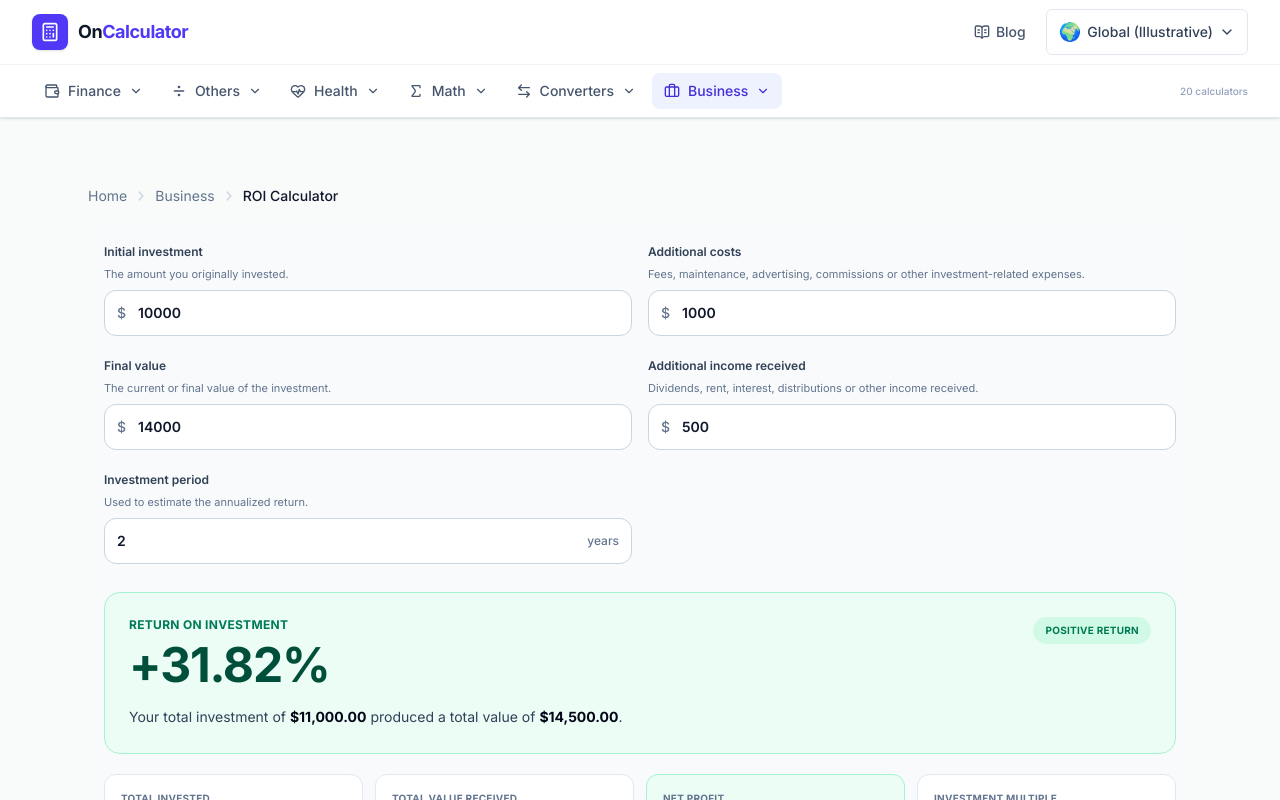
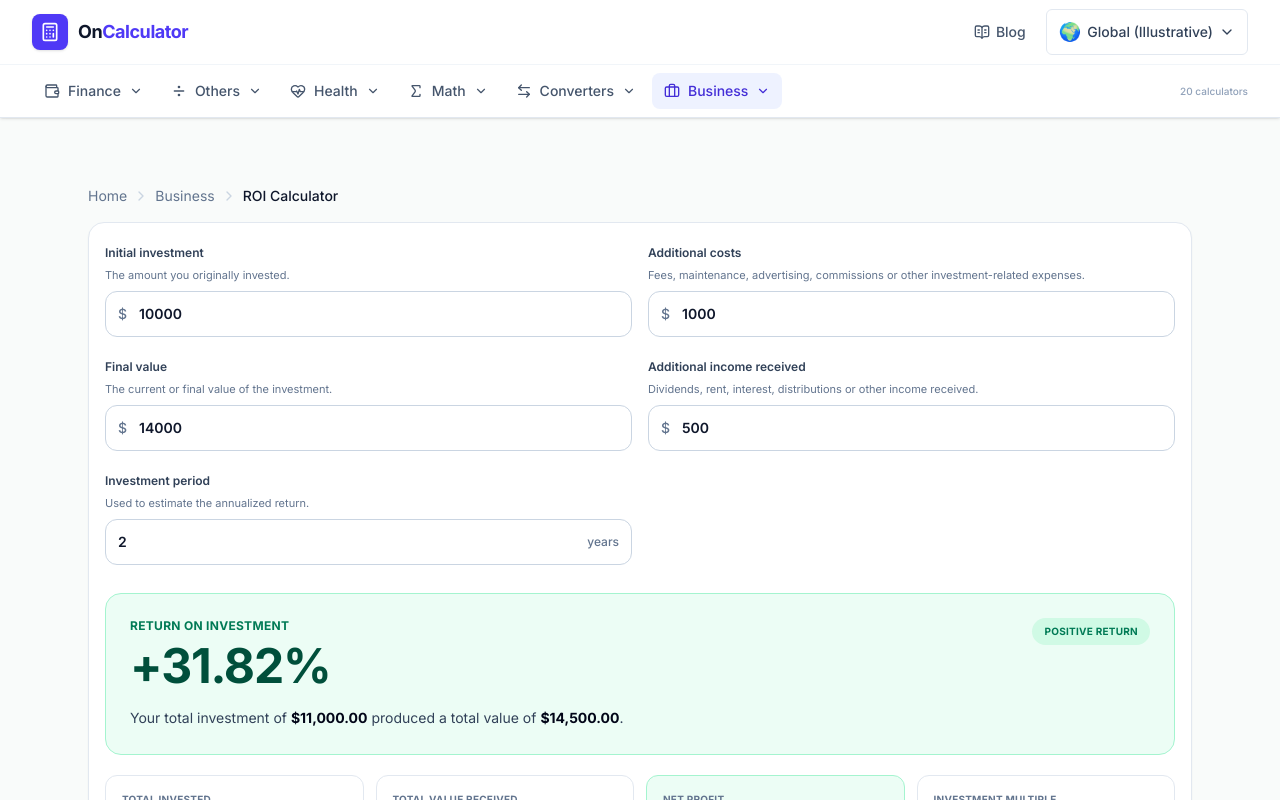
Before and after one commit to Sant7611/calchub, a Next.js app: page /tools/business/roi-calculator in a window 1280 px wide. Shown: the top 800 px of the page. Built offline with nearby package versions, Linux system fonts and the light colour scheme.

Commit message:
Use adaptive calculator workspace shell

```diff
--- a/src/app/tools/[category]/[slug]/page.tsx
+++ b/src/app/tools/[category]/[slug]/page.tsx
@@ -13,6 +13,7 @@ import { Breadcrumbs } from "@/components/seo/Breadcrumbs";
 import { FaqSection } from "@/components/seo/FaqSection";
 import { TrackToolView } from "@/components/TrackToolView";
 import { AdBanner } from "@/components/AdBanner";
+import styles from "./CalculatorWorkspace.module.css";
 
 interface ToolPageProps {
   params: Promise<{ category: string; slug: string }>;
@@ -117,8 +118,8 @@ export default async function ToolPage({ params }: ToolPageProps) {
         ]}
       />
 
-      {/* Wide calculator workspace; calculator components keep their own visual cards. */}
-      <div className="mt-4 min-w-0 rounded-2xl bg-slate-50/70 p-0 sm:p-3 lg:p-4">
+      {/* Wide calculator workspace. Add a light shell only when the calculator does not already own one. */}
+      <div className={`${styles.workspace} mt-4`}>
         {CalculatorComponent ? (
           <CalculatorComponent />
         ) : (
```
